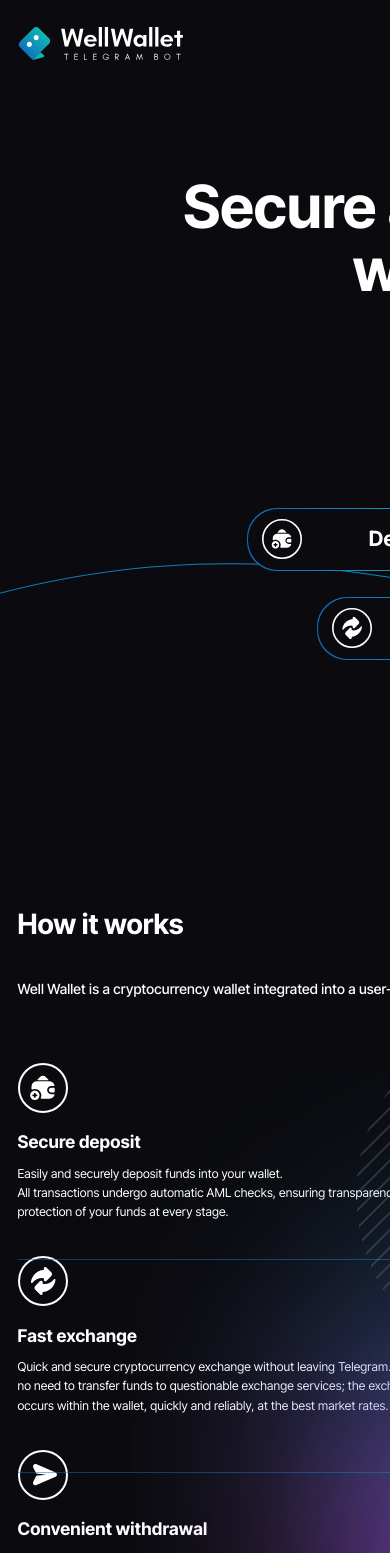
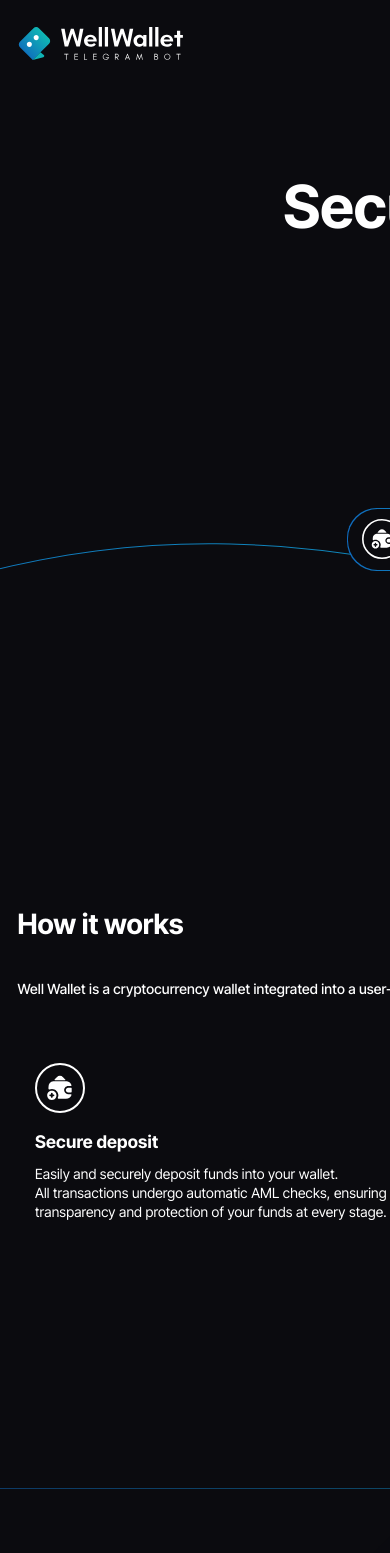
Before and after one commit to ibeliakov/well_wallet_preview, a Next.js app: page /en in a window 390 px wide. Shown: the top 1553 px of the page. Built offline with nearby package versions, Linux system fonts and the light colour scheme.

Commit message:
responsiv

```diff
--- a/app/view/Home/components/Advantages/Advantages.module.css
+++ b/app/view/Home/components/Advantages/Advantages.module.css
@@ -5,7 +5,12 @@
   flex-direction: column;
   gap: 6.25rem;
   color: #21272A;
+}
 
+@media screen and (max-width: 1400px) {
+  .wrap {
+    padding: 6.25rem 0;
+  }
 }
 
 .list {
@@ -19,7 +24,7 @@
   display: flex;
   flex-direction: column;
   gap: 0.625rem;
-  width: 400px;
+  width: calc(33.3333% - 2.5rem);
 }
 
 .item_header {
--- a/app/view/Home/components/Audit/Audit.module.css
+++ b/app/view/Home/components/Audit/Audit.module.css
@@ -1,14 +1,26 @@
 .wrap {
-  padding: 200px 0;
+  padding: 12.5rem 0;
   display: flex;
   flex-direction: column;
-  gap: 100px;
+  gap: 6.25rem;
+}
+
+@media screen and (max-width: 1400px) {
+  .wrap {
+    padding: 6.25rem 0;
+  }
+
 }
 
 .container {
-  max-width: 1200px;
   position: relative;
   z-index: 1;
+}
+
+@media screen and (min-width: 1400px) {
+  .container {
+    max-width: 1200px;
+  }
 }
 
 .standards {
@@ -89,6 +101,12 @@
   }
 }
 
+@media screen and (max-width: 1200px) {
+  .article {
+    padding: 3.75rem 2.5rem;
+  }
+}
+
 .article_title {
   font-size: 42px;
   font-weight: 700;
@@ -109,7 +127,7 @@
   display: flex;
   flex-direction: column;
   gap: 2.5rem;
-  width: 555px;
+  width: 34rem;
 }
 
 .article_wrap {
@@ -150,6 +168,13 @@
   .phone {
     position: relative;
     z-index: 1;
+  }
+}
+
+@media screen and (max-width: 1200px) {
+  .article_preview {
+    zoom: 0.9;
+    margin-right: -50px;
   }
 }
 
--- a/app/view/Home/components/Audit/component/Partners/Partners.tsx
+++ b/app/view/Home/components/Audit/component/Partners/Partners.tsx
@@ -9,8 +9,16 @@ import styles from "./Partners.module.css";
 const Partners: FC = () => {
   const responsive = {
     superLargeDesktop: {
-      breakpoint: { max: 4000, min: 0 },
+      breakpoint: { max: 4000, min: 1200 },
       items: 4,
+    },
+    tablet: {
+      breakpoint: { max: 1200, min: 992 },
+      items: 3,
+    },
+    mobile: {
+      breakpoint: { max: 992, min: 0 },
+      items: 2,
     },
   };
   const partners = [
--- a/app/view/Home/components/StartInfo/StartInfo.module.css
+++ b/app/view/Home/components/StartInfo/StartInfo.module.css
@@ -3,7 +3,8 @@
   font-weight: 700;
   line-height: 4.5rem;
   text-align: center;
-  width: 60rem;
+  width: 100%;
+  max-width: 60rem;
   margin: 0 auto;
 }
 
@@ -35,19 +36,32 @@
     height: 493px;
     background: url('/images/line_main.svg') no-repeat;
     top: 83px;
-    left: -650px;
+    left: calc(50% - 1350px);
     z-index: 0;
   }
   &::after {
     content: '';
     position: absolute;
-    width: 340px;
-    height: 340px;
+    width: 21.25rem;
+    height: 21.25rem;
     background: url('/images/planets.svg') no-repeat;
+    background-size: contain;
     top: 0;
-    left: calc(50% - 170px);
+    left: calc(50% - 10.625rem);
     z-index: 0;
   }
+}
+
+@media screen and (max-width: 1400px) {
+  .option {
+    &::before {
+      top: 63px;
+    }
+    &::after {
+      top: 5px;
+    }
+  }
+
 }
 
 .option_line {
--- a/app/view/Home/components/Workflow/Workflow.module.css
+++ b/app/view/Home/components/Workflow/Workflow.module.css
@@ -2,6 +2,7 @@
   padding-top: 6.25rem;
   padding-bottom: 12.94rem;
   position: relative;
+  overflow: hidden;
   &::after {
     content: '';
     position: absolute;
@@ -19,7 +20,6 @@
   margin-bottom: 4.375rem;
 }
 
-
 .options {
   display: flex;
   justify-content: space-between;
@@ -32,6 +32,7 @@
     top: 32%;
     background: var(--btn-gradient);
     opacity: 0.5;
+    z-index: -1;
 
   }
   &::after {
@@ -42,13 +43,39 @@
     bottom: 33%;
     background: var(--btn-gradient);
     opacity: 0.5;
+    z-index: -1;
   }
+}
+
+@media screen and (max-width: 1400px) {
+  .options {
+    gap: 3rem;
+  }
+}
+
+@media screen and (max-width: 992px) {
+  .options {
+    flex-direction: column;
+    align-items: center;
+  }
+
 }
 
 .column {
   display: flex;
   flex-direction: column;
   gap: 2.5rem;
+  position: relative;
+  z-index: 1;
+}
+
+@media screen and (max-width: 992px) {
+  .column {
+    flex-direction: row;
+    &:last-child {
+      padding-top: 150px;
+    }
+  }
 }
 
 .option {
@@ -57,6 +84,14 @@
   gap: 0.625rem;
   max-width: 420px;
 }
+
+@media screen and (max-width: 992px) {
+  .option {
+    flex-basis: 0;
+    flex-grow: 1;
+  }
+}
+
 .option_title {
   padding-top: 0.625rem;
   font-size: 1.25rem;
@@ -73,8 +108,22 @@
   white-space: pre-wrap;
 }
 
+@media screen and (max-width: 1400px) {
+  .option_description {
+    font-size: 1rem;
+    height: 6.25rem;
+  }
+}
+
+@media screen and (max-width: 1200px) {
+  .option_description {
+    height: 10rem;
+  }
+}
+
 .example {
   position: relative;
+  z-index: 0;
 
   &::before {
     content: '';
@@ -95,6 +144,16 @@
     background: url('/images/telegram_space.svg') no-repeat center center;
     z-index: 2;
   }
+}
+
+@media screen and (max-width: 992px) {
+  .example {
+    &::before {
+      top:60px;
+      zoom: 0.7;
+    }
+  }
+
 }
 
 .phone {
```
